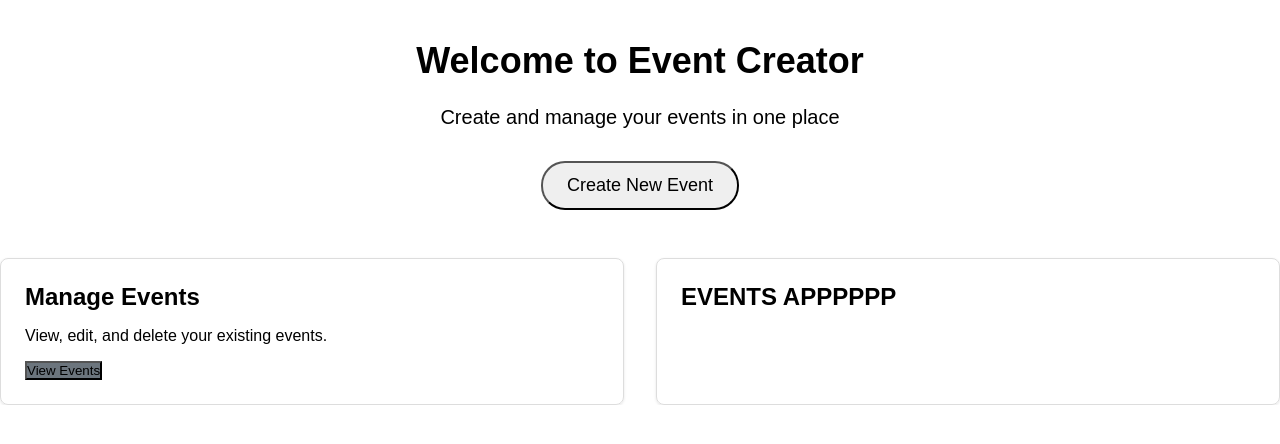
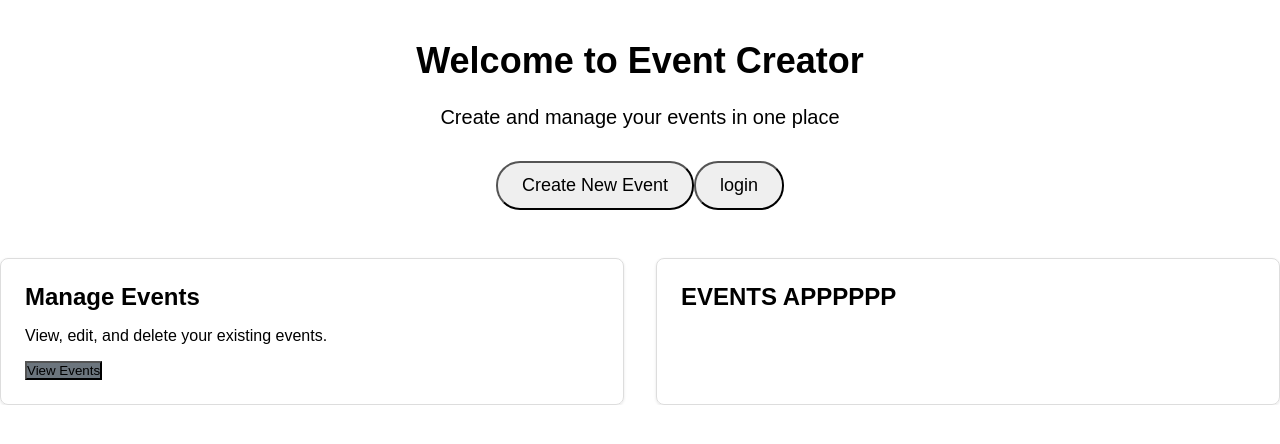
Before and after one commit to gibneyeg/event-webapp, a Next.js app: page / in a window 1280 px wide. Shown: the top 444 px of the page. Built offline with nearby package versions, Linux system fonts and the light colour scheme.

Commit message:
commit test

```diff
--- a/src/app/page.js
+++ b/src/app/page.js
@@ -10,6 +10,11 @@ export default function Home() {
         <Link href="/events/new">
           <button style={{ padding: '12px 24px', fontSize: '18px', borderRadius: '24px' }}>
             Create New Event
+          </button>
+        </Link>
+        <Link href="/events/new">
+          <button style={{ padding: '12px 24px', fontSize: '18px', borderRadius: '24px' }}>
+            login
           </button>
         </Link>
       </div>
```
